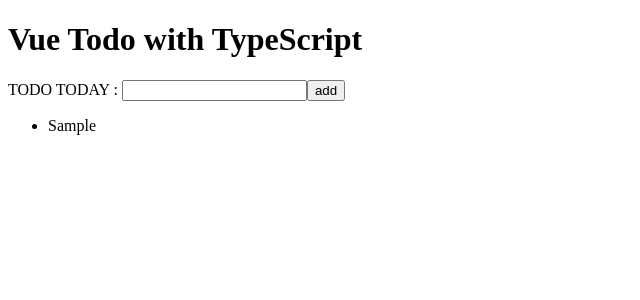
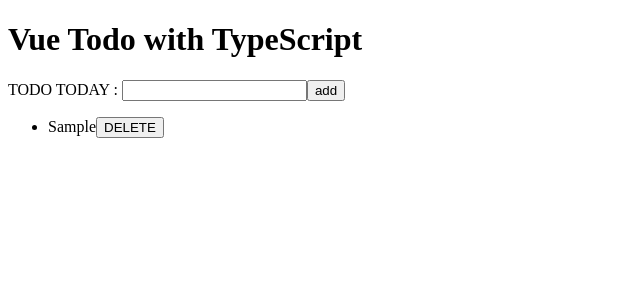
Before and after one commit to BrianH29/vue_type, a Vue app: page / in a window 1280 px wide. Both pictures are taken after typing "Sample" into the empty fields and a click on the button "add". Shown: the top 300 px of the page, without its empty margins (0-640 px from the left). Built offline with nearby package versions, Linux system fonts and the light colour scheme.

Commit message:
delete todo list

```diff
--- a/src/App.vue
+++ b/src/App.vue
@@ -17,7 +17,9 @@
           <TodoListItem
             v-for="(todoItem, index) in todoItems"
             :key="index"
+            :index="index"
             :todoItem="todoItem"
+            @remove="removeTodoItem"
           ></TodoListItem>
         </ul>
       </div>
@@ -70,6 +72,11 @@
     fetchTodoItems() {
       this.todoItems = storage.fetch();
     },
+    removeTodoItem(index: number) {
+      console.log('remove Item', index);
+      this.todoItems.splice(index, 1);
+      storage.save(this.todoItems);
+    },
   },
 });
 </script>
--- a/src/components/TodoInput.vue
+++ b/src/components/TodoInput.vue
@@ -1,7 +1,13 @@
 <template>
   <div>
     <label for="todo-input">TODO TODAY : </label>
-    <input id="todo-input" type="text" :value="item" @input="handleInput" />
+    <input
+      id="todo-input"
+      type="text"
+      :value="item"
+      @input="handleInput"
+      @keyup.enter="addTodo"
+    />
     <button @click="addTodo" type="button">add</button>
   </div>
 </template>
--- a/src/components/TodoListItem.vue
+++ b/src/components/TodoListItem.vue
@@ -1,6 +1,9 @@
 <template>
   <div>
-    <li>{{ todoItem }}</li>
+    <li>
+      <span>{{ todoItem }}</span>
+      <button @click="removeItem">DELETE</button>
+    </li>
   </div>
 </template>
 
@@ -12,6 +15,14 @@
     todoItem: {
       type: String,
     },
+    index: {
+      type: Number,
+    },
+  },
+  methods: {
+    removeItem() {
+      this.$emit('remove', this.index);
+    },
   },
 });
 </script>
```
